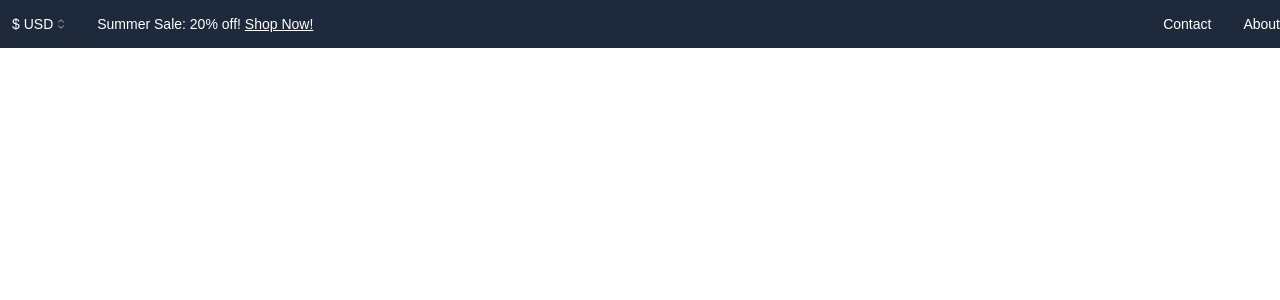
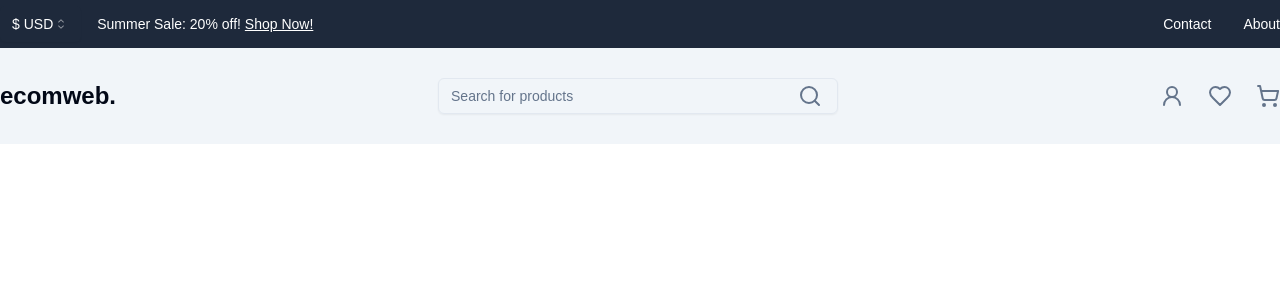
Before and after one commit to yogeshbisht/ecomweb, a Next.js app: page / in a window 1280 px wide. Shown: the top 300 px of the page. Built offline with nearby package versions, Linux system fonts and the light colour scheme.

Commit message:
main page header base layout

```diff
--- a/src/app/(home)/page.tsx
+++ b/src/app/(home)/page.tsx
@@ -1,9 +1,11 @@
+import MainHeader from "@/components/global/main-header";
 import StatusBar from "@/components/global/status-bar";
 
 const HomePage = () => {
   return (
     <div>
       <StatusBar />
+      <MainHeader />
     </div>
   );
 };
--- /dev/null
+++ b/src/components/global/brand-logo.tsx
@@ -0,0 +1,11 @@
+import Link from "next/link";
+
+const BrandLogo = () => {
+  return (
+    <div className="text-2xl font-bold">
+      <Link href="/">ecomweb.</Link>
+    </div>
+  );
+};
+
+export default BrandLogo;
--- /dev/null
+++ b/src/components/global/global-search.tsx
@@ -0,0 +1,13 @@
+import { Input } from "@/components/ui/input";
+import { SearchIcon } from "lucide-react";
+
+const GlobalSearch = () => {
+  return (
+    <div className="relative flex items-center">
+      <Input className="w-[400px]" placeholder="Search for products" />
+      <SearchIcon className="absolute right-4 size-6 text-slate-500" />
+    </div>
+  );
+};
+
+export default GlobalSearch;
--- /dev/null
+++ b/src/components/global/main-header.tsx
@@ -0,0 +1,24 @@
+import Link from "next/link";
+import BrandLogo from "@/components/global/brand-logo";
+import GlobalSearch from "@/components/global/global-search";
+import { headerIcons } from "@/constants";
+
+const MainHeader = () => {
+  return (
+    <div className="h-24 w-full bg-slate-100">
+      <div className="flex justify-between items-center h-full container mx-auto">
+        <BrandLogo />
+        <GlobalSearch />
+        <div className="flex items-center justify-end gap-6">
+          {headerIcons.map((icon) => (
+            <Link href={icon.href} key={icon.label}>
+              <icon.icon className="size-6 text-slate-500" />
+            </Link>
+          ))}
+        </div>
+      </div>
+    </div>
+  );
+};
+
+export default MainHeader;
--- /dev/null
+++ b/src/constants/index.ts
@@ -0,0 +1,10 @@
+import { HeaderIconType } from "@/types";
+import { User2, Heart, ShoppingCart } from "lucide-react";
+
+const headerIcons: HeaderIconType[] = [
+  { icon: User2, label: "Profile", href: "/profile" },
+  { icon: Heart, label: "Wishlist", href: "/wishlist" },
+  { icon: ShoppingCart, label: "Cart", href: "/cart" }
+];
+
+export { headerIcons };
--- /dev/null
+++ b/src/types/index.d.ts
@@ -0,0 +1,5 @@
+export type HeaderIconType = {
+  icon: ReactNode;
+  label: string;
+  href: string;
+};
```
